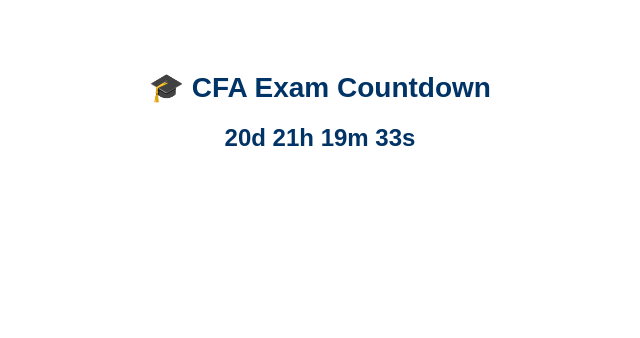
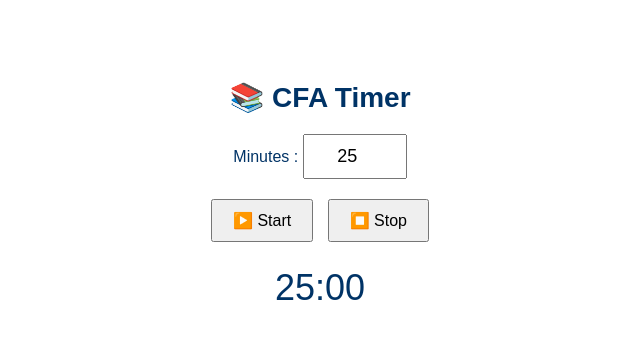
Before and after one commit to Grumtor/cfa-countdown, a plain HTML site: page index.html in a window 1280 px wide. Shown: the whole page, without its empty margins (320-960 px from the left). Drawn offline with Linux system fonts and the light colour scheme.

Commit message:
Update index.html

```diff
--- a/index.html
+++ b/index.html
@@ -2,50 +2,89 @@
 <html lang="en">
   <head>
     <meta charset="UTF-8" />
-    <title>CFA Countdown</title>
+    <title>CFA Revision Timer</title>
     <style>
       body {
         font-family: Arial, sans-serif;
-        background: #ffffff;
+        background-color: #ffffff;
         color: #003366;
         text-align: center;
-        padding: 40px;
+        padding: 50px;
       }
+
       h2 {
         font-size: 28px;
         margin-bottom: 20px;
       }
-      .countdown {
-        font-size: 24px;
-        font-weight: bold;
+
+      input {
+        padding: 10px;
+        font-size: 18px;
+        width: 80px;
+        text-align: center;
+        margin-bottom: 15px;
+      }
+
+      .timer {
+        font-size: 36px;
+        margin: 20px 0;
+      }
+
+      button {
+        padding: 10px 20px;
+        font-size: 16px;
+        margin: 5px;
+        cursor: pointer;
       }
     </style>
   </head>
   <body>
-    <h2>🎓 CFA Exam Countdown</h2>
-    <div class="countdown" id="countdown">Loading...</div>
+    <h2>📚 CFA Timer</h2>
+
+    <label for="minutes">Minutes :</label>
+    <input type="number" id="minutes" value="25" min="1" max="180" />
+    <br />
+
+    <button onclick="startTimer()">▶️ Start</button>
+    <button onclick="stopTimer()">⏹️ Stop</button>
+
+    <div class="timer" id="display">25:00</div>
 
     <script>
-      const examDate = new Date("June 15, 2025 09:00:00").getTime();
+      let timer;
+      let remainingTime;
+      let isRunning = false;
 
-      const timer = setInterval(() => {
-        const now = new Date().getTime();
-        const distance = examDate - now;
+      function startTimer() {
+        const minutesInput = document.getElementById("minutes").value;
+        let duration = parseInt(minutesInput) * 60;
 
-        if (distance < 0) {
-          clearInterval(timer);
-          document.getElementById("countdown").innerHTML = "📘 Exam Started!";
-          return;
+        if (!isRunning) {
+          remainingTime = duration;
         }
 
-        const days = Math.floor(distance / (1000 * 60 * 60 * 24));
-        const hours = Math.floor((distance % (1000 * 60 * 60 * 24)) / (1000 * 60 * 60));
-        const minutes = Math.floor((distance % (1000 * 60 * 60)) / (1000 * 60));
-        const seconds = Math.floor((distance % (1000 * 60)) / 1000);
+        isRunning = true;
 
-        document.getElementById("countdown").innerHTML =
-          `${days}d ${hours}h ${minutes}m ${seconds}s`;
-      }, 1000);
+        timer = setInterval(() => {
+          const minutes = Math.floor(remainingTime / 60);
+          const seconds = remainingTime % 60;
+          document.getElementById("display").textContent =
+            `${minutes.toString().padStart(2, "0")}:${seconds
+              .toString()
+              .padStart(2, "0")}`;
+
+          if (--remainingTime < 0) {
+            clearInterval(timer);
+            isRunning = false;
+            document.getElementById("display").textContent = "⏰ Time's up!";
+          }
+        }, 1000);
+      }
+
+      function stopTimer() {
+        clearInterval(timer);
+        isRunning = false;
+      }
     </script>
   </body>
 </html>
```
